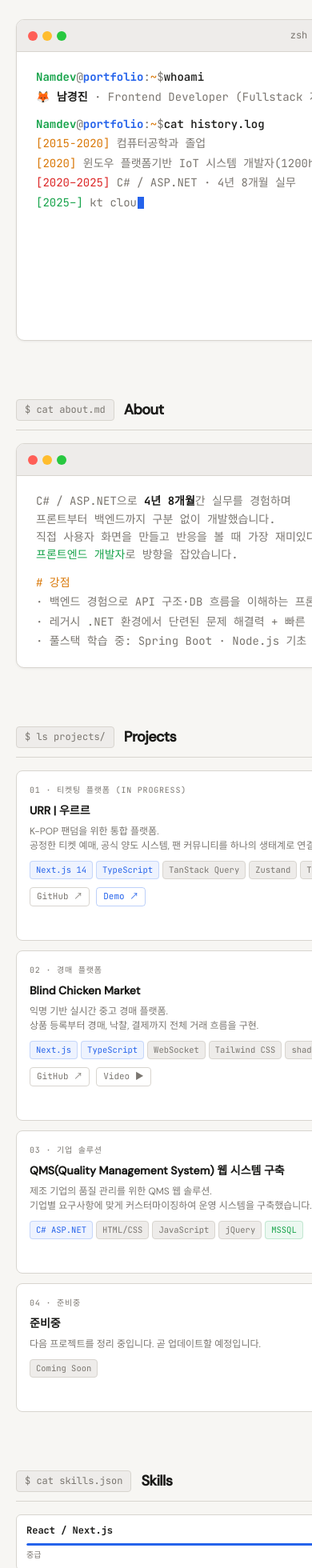
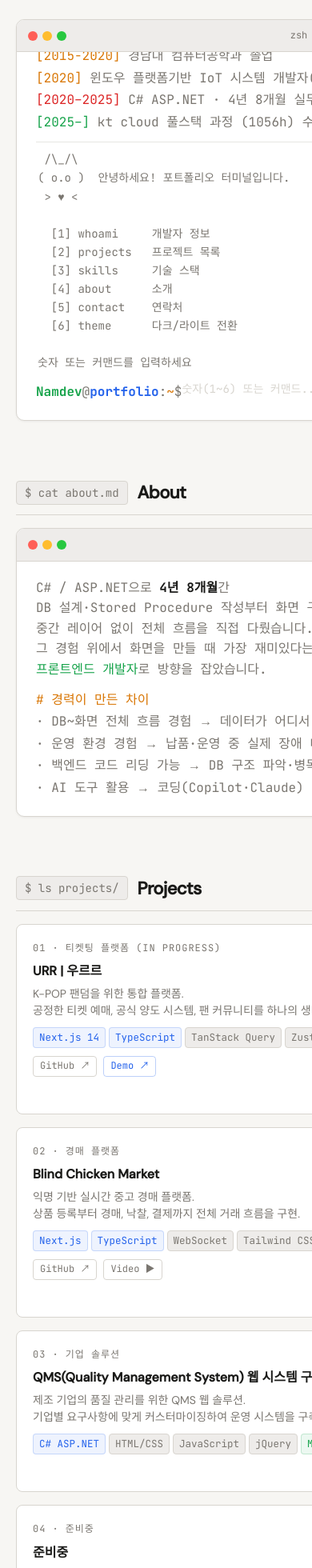
Before and after one commit to kkaengji/Portfolio, a Next.js app: page / in a window 390 px wide. Shown: the top 1960 px of the page at 80% size. Built offline with nearby package versions, Linux system fonts and the light colour scheme.

Commit message:
전반적인 내용 수정

```diff
--- a/src/app/globals.css
+++ b/src/app/globals.css
@@ -30,7 +30,7 @@
   background: var(--bg);
   color: var(--text);
   font-family: var(--font-mono);
-  font-size: 14px;
+  font-size: 16px;
   line-height: 1.6;
   min-height: 100vh;
 }
@@ -288,7 +288,7 @@
 
 /* intro 터미널은 높이 제한 + 스크롤 */
 #intro .terminal-window .terminal-body {
-  height: 420px;
+  height: 560px;
   overflow-y: auto;
   scrollbar-width: thin;
   scrollbar-color: var(--border) transparent;
@@ -296,7 +296,7 @@
 
 @media (max-width: 768px) {
   #intro .terminal-window .terminal-body {
-    height: 360px;
+    height: 460px;
   }
 }
 #intro .terminal-window .terminal-body::-webkit-scrollbar {
@@ -391,7 +391,7 @@
   border-bottom: 1px solid var(--border);
 }
 .section-cmd {
-  font-size: 12px;
+  font-size: 14px;
   color: var(--muted);
   background: var(--bg2);
   padding: 3px 10px;
@@ -399,7 +399,7 @@
   border: 1px solid var(--border);
 }
 .section-title {
-  font-size: 18px;
+  font-size: 22px;
   font-weight: 700;
   letter-spacing: -0.03em;
   font-family: var(--font-sans);
@@ -409,13 +409,13 @@
 .cards-grid {
   display: grid;
   grid-template-columns: 1fr 1fr;
-  gap: 12px;
+  gap: 16px;
 }
 .card {
   background: var(--surface);
   border: 1px solid var(--border);
   border-radius: 8px;
-  padding: 16px;
+  padding: 20px;
   cursor: pointer;
   transition:
     border-color 0.15s,
@@ -426,20 +426,20 @@
   box-shadow: 0 0 0 3px rgba(37, 99, 235, 0.07);
 }
 .card-label {
-  font-size: 10px;
+  font-size: 12px;
   text-transform: uppercase;
   letter-spacing: 0.08em;
   color: var(--muted);
   margin-bottom: 6px;
 }
 .card-title {
-  font-size: 14px;
+  font-size: 16px;
   font-weight: 600;
   margin-bottom: 6px;
   font-family: var(--font-sans);
 }
 .card-desc {
-  font-size: 12px;
+  font-size: 14px;
   color: var(--muted);
   line-height: 1.5;
   font-family: var(--font-sans);
@@ -457,7 +457,7 @@
   margin-top: 10px;
 }
 .card-link {
-  font-size: 11px;
+  font-size: 12px;
   color: var(--muted);
   text-decoration: none;
   border: 1px solid var(--border);
@@ -476,7 +476,7 @@
   border-color: rgba(37, 99, 235, 0.3);
 }
 .tag {
-  font-size: 10.5px;
+  font-size: 12.5px;
   padding: 2px 7px;
   background: var(--bg2);
   border-radius: 4px;
@@ -495,57 +495,45 @@
 }
 
 /* Skills */
+.skills-category-label {
+  font-size: 12px;
+  font-weight: 600;
+  color: var(--muted);
+  text-transform: uppercase;
+  letter-spacing: 0.08em;
+  margin-bottom: 8px;
+  margin-top: 16px;
+}
+.skills-category-label:first-of-type {
+  margin-top: 0;
+}
 .skill-grid {
   display: grid;
   grid-template-columns: repeat(3, 1fr);
-  gap: 8px;
+  gap: 10px;
 }
 .skill-item {
   background: var(--surface);
   border: 1px solid var(--border);
   border-radius: 6px;
-  padding: 10px 12px;
+  padding: 12px 16px;
 }
 .skill-name {
-  font-size: 12px;
+  font-size: 14px;
   font-weight: 600;
-  margin-bottom: 6px;
-}
-.skill-bar {
-  height: 3px;
-  background: var(--bg2);
-  border-radius: 2px;
-  overflow: hidden;
-}
-.skill-fill {
-  height: 100%;
-  border-radius: 2px;
-  background: var(--accent);
-  transition: width 1s ease;
-}
-.skill-fill.green {
-  background: var(--accent2);
-}
-.skill-fill.yellow {
-  background: var(--accent4);
-}
-.skill-level {
-  font-size: 10px;
-  color: var(--muted);
-  margin-top: 4px;
 }
 
 /* Contact */
 .contact-grid {
   display: grid;
   grid-template-columns: 1fr 1fr;
-  gap: 8px;
+  gap: 10px;
 }
 .contact-item {
   background: var(--surface);
   border: 1px solid var(--border);
   border-radius: 8px;
-  padding: 14px 16px;
+  padding: 16px 20px;
   display: flex;
   align-items: center;
   gap: 10px;
@@ -560,18 +548,18 @@
   font-size: 18px;
 }
 .contact-label {
-  font-size: 10px;
+  font-size: 12px;
   color: var(--muted);
 }
 .contact-value {
-  font-size: 12.5px;
+  font-size: 14px;
   font-weight: 500;
   font-family: var(--font-sans);
 }
 
 /* Footer */
 .site-footer {
-  margin-top: 24px;
+  margin-top: 80px;
   padding-top: 20px;
   border-top: 1px dashed var(--border);
   color: var(--muted);
@@ -718,7 +706,7 @@
 }
 
 .modal-body {
-  padding: 24px;
+  padding: 28px 32px;
   overflow-y: auto;
   flex: 1;
 }
@@ -737,7 +725,7 @@
 }
 
 .modal-project-title {
-  font-size: 22px;
+  font-size: 26px;
   font-weight: 700;
   letter-spacing: -0.03em;
   font-family: var(--font-sans);
@@ -765,25 +753,31 @@
 }
 
 .modal-section {
-  margin-bottom: 18px;
+  margin-bottom: 24px;
 }
 
 .modal-section-label {
-  font-size: 11px;
+  font-size: 13px;
   font-weight: 600;
   letter-spacing: 0.06em;
   color: var(--muted);
   text-transform: uppercase;
-  margin-bottom: 8px;
+  margin-bottom: 10px;
   display: flex;
   align-items: center;
   gap: 6px;
 }
 
+.modal-overview {
+  display: flex;
+  flex-direction: column;
+  gap: 12px;
+}
+
 .modal-text {
-  font-size: 13px;
+  font-size: 16px;
   color: var(--muted);
-  line-height: 1.7;
+  line-height: 1.85;
   font-family: var(--font-sans);
 }
 
@@ -791,20 +785,32 @@
   list-style: none;
   display: flex;
   flex-direction: column;
-  gap: 6px;
+  gap: 10px;
 }
 
 .modal-feature-item {
-  font-size: 13px;
+  font-size: 15px;
   color: var(--muted);
   display: flex;
   align-items: flex-start;
-  gap: 8px;
-  font-family: var(--font-mono);
+  gap: 10px;
+  font-family: var(--font-sans);
+  line-height: 1.6;
+}
+
+.modal-feature-title {
+  color: var(--text);
+  font-weight: 600;
+  font-family: var(--font-sans);
+  white-space: nowrap;
+}
+
+.modal-feature-desc {
+  color: var(--muted);
 }
 
 .modal-trouble {
-  font-size: 13px;
+  font-size: 16px;
   color: var(--muted);
   background: rgba(220, 38, 38, 0.05);
   border: 1px solid rgba(220, 38, 38, 0.15);
@@ -828,7 +834,7 @@
   display: flex;
   align-items: center;
   gap: 6px;
-  font-size: 13px;
+  font-size: 14px;
   color: var(--muted);
   text-decoration: none;
   border: 1px solid var(--border);
@@ -1053,7 +1059,7 @@
 
 .it-output {
   color: var(--muted);
-  font-size: 12.5px;
+  font-size: 14px;
   line-height: 1.65;
   padding-left: 2px;
   margin-bottom: 2px;
@@ -1283,7 +1289,7 @@
 }
 
 .modal-top-info .modal-meta-item {
-  font-size: 12px;
+  font-size: 14px;
   color: var(--muted);
   display: flex;
   align-items: center;
--- a/src/components/sections/AboutSection.tsx
+++ b/src/components/sections/AboutSection.tsx
@@ -1,6 +1,6 @@
-import TerminalWindow from '@/components/terminal/TerminalWindow'
-import TerminalLine from '@/components/terminal/TerminalLine'
-import SectionHeader from '@/components/ui/SectionHeader'
+import TerminalWindow from "@/components/terminal/TerminalWindow";
+import TerminalLine from "@/components/terminal/TerminalLine";
+import SectionHeader from "@/components/ui/SectionHeader";
 
 export default function AboutSection() {
   return (
@@ -9,26 +9,46 @@
       <TerminalWindow title="about.md">
         <TerminalLine isOutput>
           <p className="out-muted">
-            C# / ASP.NET으로 <span className="out-highlight">4년 8개월</span>간 실무를 경험하며<br />
-            프론트부터 백엔드까지 구분 없이 개발했습니다.<br />
-            직접 사용자 화면을 만들고 반응을 볼 때 가장 재미있다는 걸 깨닫고<br />
-            <span className="out-green">프론트엔드 개발자</span>로 방향을 잡았습니다.
+            C# / ASP.NET으로 <span className="out-highlight">4년 8개월</span>간
+            <br />
+            DB 설계·Stored Procedure 작성부터 화면 구현까지
+            <br />
+            중간 레이어 없이 전체 흐름을 직접 다뤘습니다.
+            <br />
+            그 경험 위에서 화면을 만들 때 가장 재미있다는 걸 깨닫고
+            <br />
+            <span className="out-green">프론트엔드 개발자</span>로 방향을
+            잡았습니다.
           </p>
         </TerminalLine>
         <div className="blank" />
         <TerminalLine isOutput>
-          <span className="out-yellow"># 강점</span>
+          <span className="out-yellow"># 경력이 만든 차이</span>
         </TerminalLine>
         <TerminalLine isOutput>
-          <span className="out-muted">· 백엔드 경험으로 API 구조·DB 흐름을 이해하는 프론트엔드 개발</span>
+          <span className="out-muted">
+            · DB~화면 전체 흐름 경험 → 데이터가 어디서 어떻게 오는지 알고 화면
+            설계
+          </span>
         </TerminalLine>
         <TerminalLine isOutput>
-          <span className="out-muted">· 레거시 .NET 환경에서 단련된 문제 해결력 + 빠른 컨텍스트 파악</span>
+          <span className="out-muted">
+            · 운영 환경 경험 → 납품·운영 중 실제 장애 대응으로 단련된 문제
+            해결력
+          </span>
         </TerminalLine>
         <TerminalLine isOutput>
-          <span className="out-muted">· 풀스택 학습 중: Spring Boot · Node.js 기초 보유</span>
+          <span className="out-muted">
+            · 백엔드 코드 리딩 가능 → DB 구조 파악·병목 원인 추적이 빠름
+          </span>
+        </TerminalLine>
+        <TerminalLine isOutput>
+          <span className="out-muted">
+            · AI 도구 활용 → 코딩(Copilot·Claude) / 설계·문서(ChatGPT·Gemini) /
+            UI 프로토(v0){" "}
+          </span>
         </TerminalLine>
       </TerminalWindow>
     </section>
-  )
+  );
 }
--- a/src/components/sections/IntroSection.tsx
+++ b/src/components/sections/IntroSection.tsx
@@ -1,49 +1,39 @@
 "use client";
 
 import { useState, useRef, useEffect, KeyboardEvent } from "react";
-import { useTypingEffect } from "@/hooks/useTypingEffect";
-import Cursor from "@/components/terminal/Cursor";
 import ProjectModal from "@/components/ui/ProjectModal";
 import { projects } from "@/data/projects";
 import { author } from "@/data/author";
 import {
-  HELP_TEXT,
+  MENU_TEXT,
+  WHOAMI_TEXT,
   SKILLS_TEXT,
   ABOUT_TEXT,
   CONTACT_TEXT,
 } from "@/data/terminalTexts";
 import { Project } from "@/types";
 
-type LineType = "cmd" | "output" | "blank" | "year" | "year-red" | "year-green";
-interface ScriptLine {
-  type: LineType;
-  text: string;
+interface ItEntry {
+  type: "input" | "output" | "error" | "blank";
+  content: string;
 }
 
-const SCRIPT: ScriptLine[] = [
+const STATIC_SCRIPT = [
   { type: "cmd", text: "whoami" },
-  { type: "output", text: "🦊 남경진  ·  Frontend Developer (Fullstack 지향)" },
+  { type: "output", text: "남경진  ·  Frontend Developer (Fullstack 지향)" },
   { type: "blank", text: "" },
   { type: "cmd", text: "cat history.log" },
-  { type: "year", text: "[2015-2020]  컴퓨터공학과 졸업" },
+  { type: "year", text: "[2015-2020] 경남대 컴퓨터공학과 졸업" },
   {
     type: "year",
     text: "[2020] 윈도우 플랫폼기반 IoT 시스템 개발자(1200h) 수료",
   },
-  { type: "year-red", text: "[2020–2025]  C# / ASP.NET · 4년 8개월 실무" },
+  { type: "year-red", text: "[2020–2025]  C# ASP.NET · 4년 8개월 실무" },
   {
     type: "year-green",
     text: "[2025–] kt cloud 풀스택 과정 (1056h) 수료, 프론트엔드 집중 수강 예정",
   },
-];
-const LINES = SCRIPT.map((s) => s.text);
-
-// 인터랙티브 커맨드
-
-interface ItEntry {
-  type: "input" | "output" | "error" | "blank";
-  content: string;
-}
+] as const;
 
 function PromptSpan() {
   return (
@@ -58,55 +48,129 @@
   );
 }
 
+const WELCOME_TEXT = ` /\\_/\\
+( o.o )  안녕하세요! 포트폴리오 터미널입니다.
+ > ♥ <
+
+  [1] whoami     개발자 정보
+  [2] projects   프로젝트 목록
+  [3] skills     기술 스택
+  [4] about      소개
+  [5] contact    연락처
+  [6] theme      다크/라이트 전환
+
+숫자 또는 커맨드를 입력하세요`;
+
+type Mode = "main" | "projects";
+
+const ERROR_MESSAGES = (raw: string) => [
+  ` /\\_/\\\n( ×.× )  command not found: ${raw}\n > 💼 <\n         혹시 개발자를 찾고 계셨나요? 구직 중입니다`,
+  `404: '${raw}' not found\n(저는 있습니다. 열심히 일할 준비 완료 ✅)`,
+  `bash: ${raw}: command not found\n...근데 개발자는 찾으셨나요? 공교롭게도 구직 중입니다 🙋‍♂️`,
+  `Error: 명령어도 없고 직장도 없습니다\n        (제발 연락주세요)`,
+];
+
 export default function IntroSection() {
-  const { displayed, done } = useTypingEffect(LINES, 28, 160);
-  const [itHistory, setItHistory] = useState<ItEntry[]>([]);
+  const [errIdx, setErrIdx] = useState(0);
+  const [itHistory, setItHistory] = useState<ItEntry[]>([
+    { type: "output", content: WELCOME_TEXT },
+    { type: "blank", content: "" },
+  ]);
   const [input, setInput] = useState("");
   const [cmdHistory, setCmdHistory] = useState<string[]>([]);
   const [histIdx, setHistIdx] = useState(-1);
+  const [mode, setMode] = useState<Mode>("main");
   const [selected, setSelected] = useState<Project | null>(null);
   const inputRef = useRef<HTMLInputElement>(null);
   const bodyRef = useRef<HTMLDivElement>(null);
 
-  // 타이핑 완료되면 인풋에 포커스
   useEffect(() => {
-    if (done) inputRef.current?.focus({ preventScroll: true });
-  }, [done]);
+    inputRef.current?.focus({ preventScroll: true });
+  }, []);
 
-  // 커맨드 출력될 때마다 터미널 바디 맨 아래로 스크롤
   useEffect(() => {
     if (!bodyRef.current) return;
     bodyRef.current.scrollTop = bodyRef.current.scrollHeight;
-  }, [itHistory, done]);
+  }, [itHistory]);
 
   const pushIt = (entries: ItEntry[]) =>
     setItHistory((prev) => [...prev, ...entries]);
 
   const runCommand = (raw: string) => {
-    const cmd = raw.trim().toLowerCase();
+    const trimmed = raw.trim();
     pushIt([{ type: "input", content: raw }]);
-    if (!cmd) return;
+    if (!trimmed) return;
     setCmdHistory((prev) => [raw, ...prev]);
     setHistIdx(-1);
 
+    let cmd = trimmed.toLowerCase();
+
+    // projects 모드: a/b/c/d → 열기, q → 메뉴로
+    if (mode === "projects") {
+      if (cmd === "q" || cmd === "quit" || cmd === "back") {
+        setMode("main");
+        pushIt([{ type: "output", content: MENU_TEXT }, { type: "blank", content: "" }]);
+        return;
+      }
+      const letters = ["a", "b", "c", "d"];
+      const idx = letters.indexOf(cmd);
+      if (idx !== -1) {
+        const project = projects[idx];
+        if (project) {
+          pushIt([{ type: "output", content: `opening ${project.title}...` }, { type: "blank", content: "" }]);
+          setMode("main");
+          setSelected(project);
+          return;
+        }
+      }
+      pushIt([{ type: "error", content: `'${cmd}'은(는) 없는 항목입니다.` }, { type: "blank", content: "" }]);
+      return;
+    }
+
+    // main 모드: 숫자 → 커맨드 매핑
+    if (mode === "main") {
+      const numMap: Record<string, string> = {
+        "1": "whoami",
+        "2": "ls",
+        "3": "cat skills",
+        "4": "cat about",
+        "5": "contact",
+        "6": "theme",
+      };
+      if (numMap[cmd]) cmd = numMap[cmd];
+    }
+
     if (cmd === "clear") {
       setItHistory([]);
+      setMode("main");
       return;
     }
-    if (cmd === "help") {
+    if (cmd === "help" || cmd === "menu") {
       pushIt([
-        { type: "output", content: HELP_TEXT },
+        { type: "output", content: MENU_TEXT },
+        { type: "blank", content: "" },
+      ]);
+      setMode("main");
+      return;
+    }
+    if (cmd === "whoami") {
+      pushIt([
+        { type: "output", content: "# 개발자 정보" },
+        { type: "output", content: WHOAMI_TEXT },
         { type: "blank", content: "" },
       ]);
       return;
     }
     if (cmd === "ls projects" || cmd === "ls") {
-      const list = projects.map((p) => `  [${p.id}] ${p.title}`).join("\n");
+      const letters = ["a", "b", "c", "d"];
+      const list = projects.map((p, i) => `  [${letters[i] ?? i}] ${p.title}`).join("\n");
       pushIt([
+        { type: "output", content: "# 프로젝트 목록" },
         { type: "output", content: list },
-        { type: "output", content: "\n'open <번호>' 로 상세보기" },
+        { type: "output", content: "\n알파벳을 입력하면 상세보기  (q: 메뉴로)" },
         { type: "blank", content: "" },
       ]);
+      setMode("projects");
       return;
     }
     if (cmd.startsWith("open ")) {
@@ -128,6 +192,7 @@
     }
     if (cmd === "cat skills" || cmd === "skills") {
       pushIt([
+        { type: "output", content: "# 기술 스택" },
         { type: "output", content: SKILLS_TEXT },
         { type: "blank", content: "" },
       ]);
@@ -135,6 +200,7 @@
     }
     if (cmd === "cat about" || cmd === "about") {
       pushIt([
+        { type: "output", content: "# 소개" },
         { type: "output", content: ABOUT_TEXT },
         { type: "blank", content: "" },
       ]);
@@ -142,6 +208,7 @@
     }
     if (cmd === "contact") {
       pushIt([
+        { type: "output", content: "# 연락처" },
         { type: "output", content: CONTACT_TEXT },
         { type: "blank", content: "" },
       ]);
@@ -156,10 +223,10 @@
       return;
     }
     pushIt([
-      { type: "error", content: `command not found: ${raw}` },
-      { type: "output", content: "'help' 로 커맨드 확인" },
+      { type: "output", content: ERROR_MESSAGES(raw)[errIdx % ERROR_MESSAGES(raw).length] },
       { type: "blank", content: "" },
     ]);
+    setErrIdx((prev) => prev + 1);
   };
 
   const handleKey = (e: KeyboardEvent<HTMLInputElement>) => {
@@ -188,52 +255,40 @@
           <span className="dot dot-g" />
           <span className="terminal-title">zsh — portfolio — 80×24</span>
         </div>
-        <div className="terminal-body" ref={bodyRef}>
-          {/* 스크립트 타이핑 */}
-          {SCRIPT.map((item, i) => {
-            const text = displayed[i];
-            // undefined = 아직 이 줄 차례 아님 → 렌더 안함
-            if (text === undefined) return null;
-
+        <div
+          className="terminal-body"
+          ref={bodyRef}
+          onClick={() => inputRef.current?.focus()}
+        >
+          {/* 정적 스크립트 */}
+          {STATIC_SCRIPT.map((item, i) => {
             if (item.type === "blank") return <div key={i} className="blank" />;
-
-            const isTypingThisLine =
-              text !== undefined && text.length < item.text.length;
-            const showCursorHere = !done && isTypingThisLine;
-
-            if (item.type === "cmd") {
+            if (item.type === "cmd")
               return (
                 <div key={i} className="terminal-line">
                   <PromptSpan />
-                  <span className="prompt-cmd">{text}</span>
-                  {showCursorHere && <Cursor />}
+                  <span className="prompt-cmd">{item.text}</span>
                 </div>
               );
-            }
-
-            const yearMatch = text.match(/^(\[.*?\])\s*(.*)/);
-            const yearPart = yearMatch?.[1] ?? "";
-            const restPart = yearMatch?.[2] ?? text;
-
+            if (item.type === "output")
               return (
                 <div key={i} className="terminal-output">
-                {item.type === "output" && (
-                  <>
                   <span className="out-highlight">
-                      {text.split("·")[0].trim()}
+                    {item.text.split("·")[0].trim()}
                   </span>
-                    {text.includes("·") && (
+                  {item.text.includes("·") && (
                     <span className="out-muted">
                       {" "}
-                        · {text.split("·").slice(1).join("·").trim()}
+                      · {item.text.split("·").slice(1).join("·").trim()}
                     </span>
                   )}
-                  </>
-                )}
-                {(item.type === "year" ||
-                  item.type === "year-red" ||
-                  item.type === "year-green") && (
-                  <>
+                </div>
+              );
+            const match = item.text.match(/^(\[.*?\])\s*(.*)/);
+            const yearPart = match?.[1] ?? "";
+            const restPart = match?.[2] ?? item.text;
+            return (
+              <div key={i} className="terminal-output">
                 <span
                   className={
                     item.type === "year-red"
@@ -246,19 +301,13 @@
                   {yearPart}
                 </span>
                 <span className="out-muted"> {restPart}</span>
-                    {showCursorHere && <Cursor />}
-                  </>
-                )}
               </div>
             );
           })}
 
-          {/* 타이핑 완료 후 인터랙티브 영역 */}
-          {done && (
-            <>
           <div className="intro-it-divider" />
 
-              {/* 인터랙티브 히스토리 */}
+          {/* 인터랙티브 영역 */}
           {itHistory.map((entry, i) => {
             if (entry.type === "blank")
               return <div key={i} className="blank" />;
@@ -274,7 +323,13 @@
                 {entry.content.split("\n").map((line, j) => (
                   <div
                     key={j}
-                        className={entry.type === "error" ? "out-red" : ""}
+                    className={
+                      entry.type === "error"
+                        ? "out-red"
+                        : line.startsWith("# ")
+                          ? "out-yellow"
+                          : ""
+                    }
                   >
                     {line || "\u00a0"}
                   </div>
@@ -283,11 +338,7 @@
             );
           })}
 
-              {/* 입력 줄 */}
-              <div
-                className="terminal-line"
-                onClick={() => inputRef.current?.focus()}
-              >
+          <div className="terminal-line">
             <PromptSpan />
             <input
               ref={inputRef}
@@ -297,11 +348,13 @@
               onKeyDown={handleKey}
               autoComplete="off"
               spellCheck={false}
-                  placeholder=" 'help' 를 입력해보세요"
+              placeholder={
+                mode === "projects"
+                  ? "a/b/c/d 입력... (q: 뒤로)"
+                  : "숫자(1~6) 또는 커맨드..."
+              }
             />
           </div>
-            </>
-          )}
         </div>
       </div>
 
--- a/src/components/ui/SkillItem.tsx
+++ b/src/components/ui/SkillItem.tsx
@@ -1,16 +1,9 @@
-import { Skill } from "@/types"
+import { Skill } from "@/types";
 
 export default function SkillItem({ skill }: { skill: Skill }) {
   return (
     <div className="skill-item">
       <div className="skill-name">{skill.name}</div>
-      <div className="skill-bar">
-        <div
-          className={"skill-fill" + (skill.color ? " " + skill.color : "")}
-          style={{ width: skill.level + "%" }}
-        />
-      </div>
-      <div className="skill-level">{skill.label}</div>
     </div>
-  )
+  );
 }
--- a/src/data/skills.ts
+++ b/src/data/skills.ts
@@ -1,10 +1,10 @@
 import { Skill } from "@/types";
 
 export const skills: Skill[] = [
-  { name: "React / Next.js", level: 70, label: "중급", color: "blue" },
-  { name: "TypeScript", level: 60, label: "중급", color: "blue" },
-  { name: "HTML / CSS", level: 85, label: "중상급", color: "green" },
-  { name: "C# / ASP.NET", level: 80, label: "중상급 (4.8년)", color: "green" },
-  { name: "MSSQL", level: 75, label: "중급", color: "blue" },
-  { name: "Spring Boot", level: 30, label: "기초", color: "yellow" },
+  { name: "React / Next.js" },
+  { name: "TypeScript" },
+  { name: "HTML / CSS" },
+  { name: "C# ASP.NET" },
+  { name: "MSSQL / MySQL" },
+  { name: "Spring Boot" },
 ];
--- a/src/data/terminalTexts.ts
+++ b/src/data/terminalTexts.ts
@@ -1,39 +1,41 @@
 import { author } from "@/data/author";
 
-export const HELP_TEXT = `사용 가능한 커맨드:
-  help              이 도움말 표시
-  whoami            개발자 정보
-  ls projects       프로젝트 목록
-  open <번호>        프로젝트 상세보기 (예: open 1)
-  cat skills        스킬 목록
-  cat about         소개
-  contact           연락처
-  clear             터미널 초기화
-  theme             다크/라이트 모드 전환`;
+export const MENU_TEXT = `포트폴리오 터미널 v1.0.0
+
+  [1] whoami     개발자 정보
+  [2] projects   프로젝트 목록
+  [3] skills     기술 스택
+  [4] about      소개
+  [5] contact    연락처
+  [6] theme      다크/라이트 전환
+
+숫자 또는 커맨드를 입력하세요`;
+
+export const HELP_TEXT = MENU_TEXT;
 
 export const WHOAMI_TEXT = `${author.name} (${author.terminalUser})
 역할:    Frontend Developer (Fullstack 지향)
-경력:    C# / ASP.NET 4년 8개월
-현재:    React · Next.js · TypeScript 학습 중
+경력:    C# ASP.NET 4년 8개월
+현재:    React · Next.js · TypeScript
 상태:    구직 중 ✓`;
 
-export const SKILLS_TEXT = `Frontend:  React      ███████░░░  70%
-           Next.js    ████████░░  70%
-           TypeScript ███████░░░  60%
-           HTML/CSS   █████████░  85%
+export const SKILLS_TEXT = `Frontend:   React / Next.js
+            TypeScript
+            HTML / CSS
 
-Backend:   C#/ASP.NET █████████░  90%  (실무 4.8년)
-           MSSQL      ████████░░  85%
-           Spring Boot███░░░░░░░  30%`;
+Backend:    C# / ASP.NET  (실무 4년 8개월)
+            MSSQL / MySQL
 
-export const ABOUT_TEXT = `C# / ASP.NET으로 4년 8개월간 실무를 경험하며
-프론트부터 백엔드까지 구분 없이 개발했습니다.
+기타:       Spring Boot
+            Copilot · Claude · v0`;
 
-직접 사용자 화면을 만들고 반응을 볼 때 가장
-재미있다는 걸 깨닫고 프론트엔드로 방향을 잡았습니다.
+export const ABOUT_TEXT = `C# / ASP.NET으로 4년 8개월간 DB 설계·SP 작성부터
+화면 구현까지 전체 흐름을 직접 다뤘습니다.
 
-백엔드 경험이 있어 API 구조와 DB 흐름을
-이해하는 프론트엔드 개발이 강점입니다.`;
+그 경험 위에서 화면을 만들 때 가장 재미있다는 걸
+깨닫고 프론트엔드 개발자로 방향을 잡았습니다.
+
+DB~화면 전체를 이해하는 프론트엔드가 강점입니다.`;
 
 export const CONTACT_TEXT = `Email:    ${author.email}
 GitHub:   ${author.github.replace("https://", "")}
--- a/src/data/timeline.ts
+++ b/src/data/timeline.ts
@@ -14,12 +14,12 @@
   {
     year: "2020 – 2025",
     title: "C# / ASP.NET 개발자",
-    sub: "4년 8개월 · 프론트·백엔드 구분 없이 실무",
+    sub: "4년 8개월 · DB 설계·SP 작성부터 화면까지 전체 흐름 실무 · LS전선·SK넥실리스 등 납품",
   },
   {
     year: "2025 –",
-    title: "풀스택 부트캠프 수료",
-    sub: "React · Next.js · TypeScript · Spring Boot",
+    title: "프론트엔드 전환 · 부트캠프 수료",
+    sub: "React · Next.js · TypeScript · 경력 기반 설계 관점 적용",
     active: true,
   },
 ];
--- a/src/types/index.ts
+++ b/src/types/index.ts
@@ -30,9 +30,6 @@
 
 export type Skill = {
   name: string;
-  level: number;
-  label: string;
-  color?: "blue" | "green" | "yellow";
 };
 
 export type TimelineItem = {
```
Also changed, not shown: src/components/sections/SkillsSection.tsx (+14 -0 lines), src/components/terminal/InteractiveTerminal.tsx (+86 -43 lines), src/components/ui/ProjectModal.tsx (+24 -6 lines), src/data/projects.ts (+23 -21 lines). Lines whose indentation alone changed are shown as unchanged.
